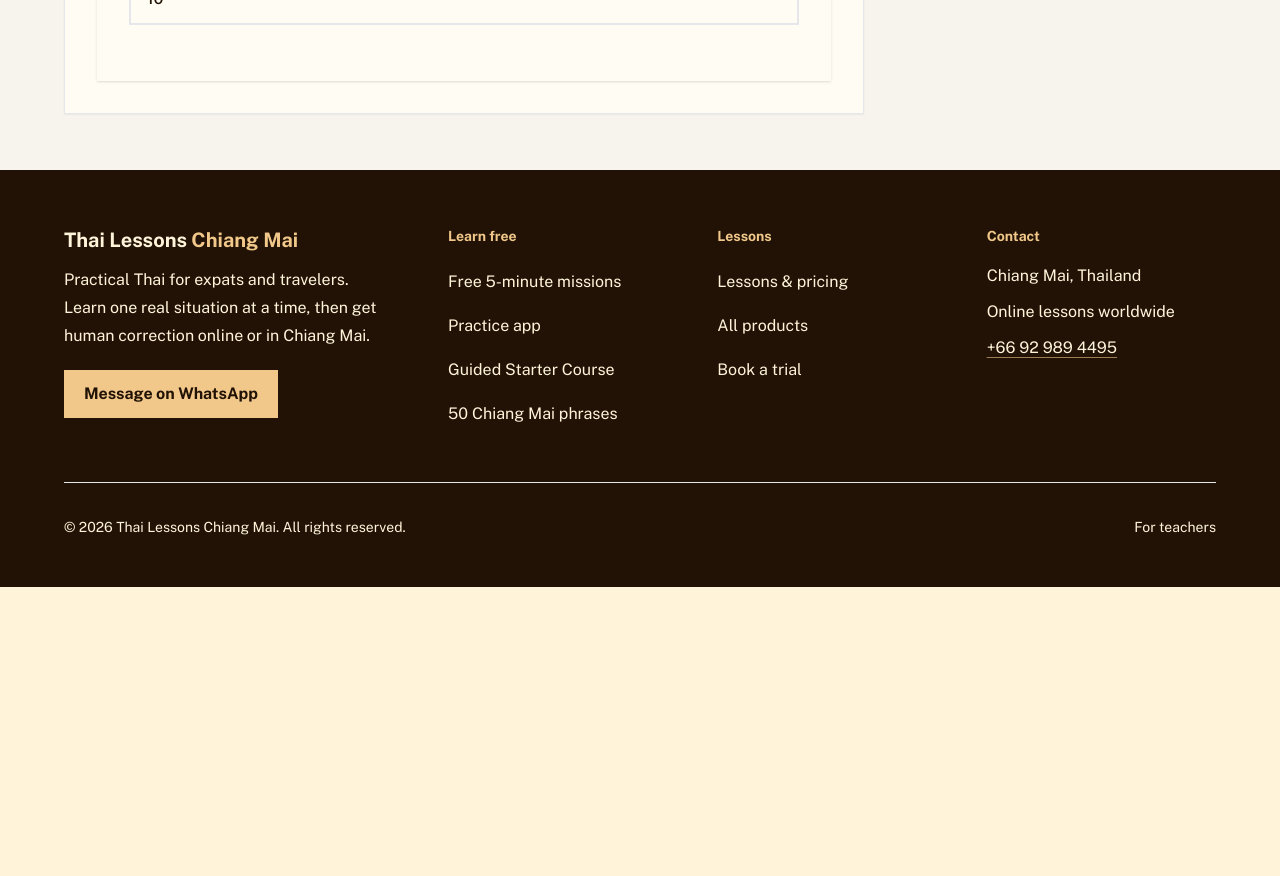
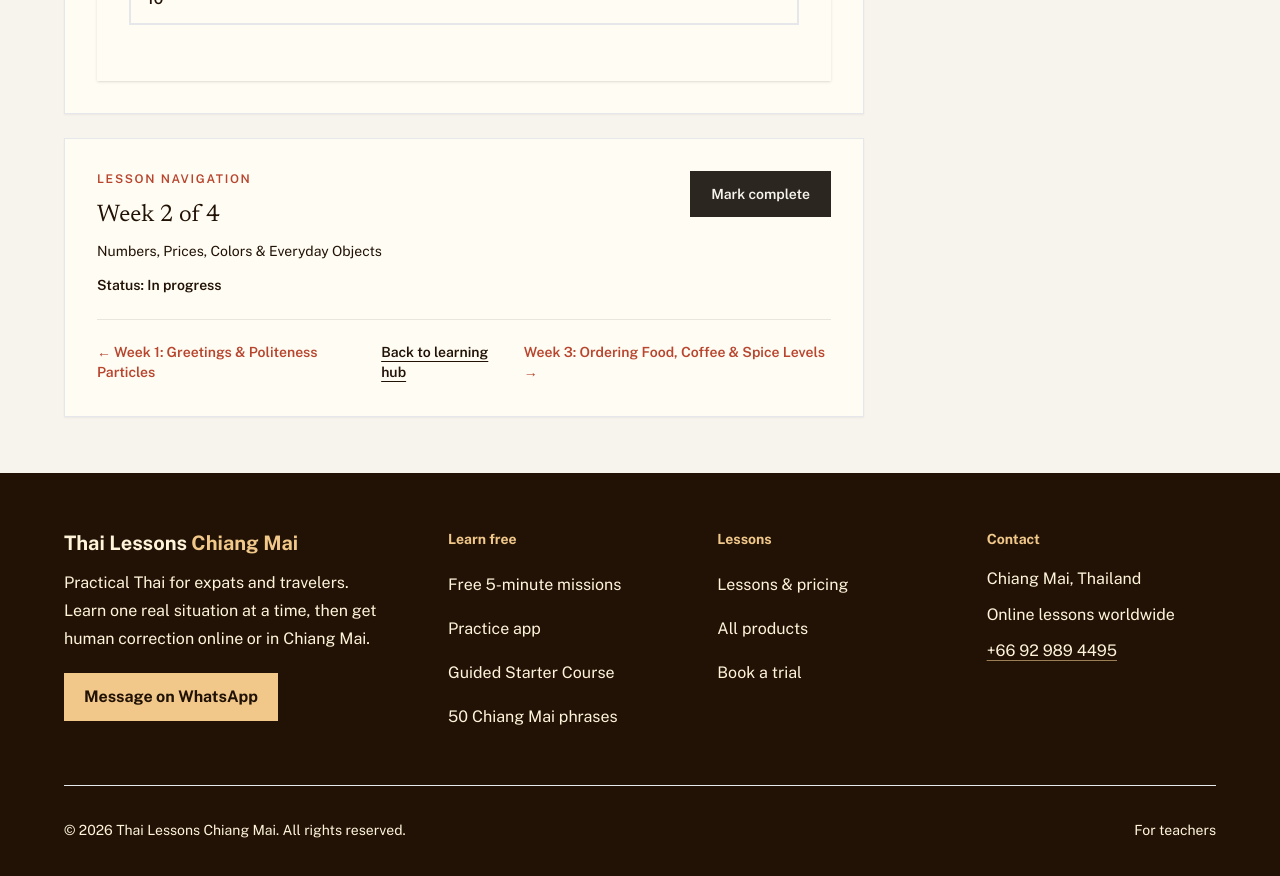
Before and after one commit to Mekjunkong/thai-culture, a Next.js app: page /lessons/week-2 in a window 1280 px wide. Shown: the part 6220-7096 px from the top of the page. Before the commit the page ends 6807 px from the top, so only its background shows below. Built offline with nearby package versions, Linux system fonts and the light colour scheme.

Commit message:
feat: add shared learner lesson progress navigation

```diff
--- a/app/lessons/week-1/page.tsx
+++ b/app/lessons/week-1/page.tsx
@@ -7,6 +7,7 @@ import QuizBlock from '@/components/quiz/QuizBlock'
 import Navbar from '@/components/ui/Navbar'
 import SiteFooter from '@/components/ui/SiteFooter'
 import MarkdownContent from '@/components/lesson/MarkdownContent'
+import LessonNavigation from '@/components/learner/LessonNavigation'
 
 export const metadata: Metadata = {
   title: 'Week 1: Greetings & Politeness Particles | Thai Lessons Chiang Mai',
@@ -96,6 +97,7 @@ export default function Week1Page() {
                 <QuizBlock />
               </div>
             </section>
+            <LessonNavigation week={1} />
           </div>
 
           <aside className="h-fit rounded-none border border-tamarind/10 bg-surface p-6 shadow-sm lg:sticky lg:top-24">
--- a/app/lessons/week-2/page.tsx
+++ b/app/lessons/week-2/page.tsx
@@ -8,6 +8,7 @@ import QuizBlock, { type QuizQuestion } from '@/components/quiz/QuizBlock'
 import Navbar from '@/components/ui/Navbar'
 import SiteFooter from '@/components/ui/SiteFooter'
 import MarkdownContent from '@/components/lesson/MarkdownContent'
+import LessonNavigation from '@/components/learner/LessonNavigation'
 
 export const metadata: Metadata = {
   title: 'Week 2: Numbers, Prices, Colors & Everyday Objects | Thai Lessons Chiang Mai',
@@ -128,6 +129,7 @@ export default function Week2Page() {
                 <QuizBlock questions={week2Questions} />
               </div>
             </section>
+            <LessonNavigation week={2} />
           </div>
 
           <aside className="h-fit rounded-none border border-tamarind/10 bg-surface p-6 shadow-sm lg:sticky lg:top-24">
--- a/app/lessons/week-3/page.tsx
+++ b/app/lessons/week-3/page.tsx
@@ -7,6 +7,7 @@ import QuizBlock, { type QuizQuestion } from '@/components/quiz/QuizBlock'
 import Navbar from '@/components/ui/Navbar'
 import SiteFooter from '@/components/ui/SiteFooter'
 import MarkdownContent from '@/components/lesson/MarkdownContent'
+import LessonNavigation from '@/components/learner/LessonNavigation'
 
 export const metadata: Metadata = {
   title: 'Week 3: Ordering Food, Coffee & Spice Levels | Thai Lessons Chiang Mai',
@@ -115,6 +116,7 @@ export default function Week3Page() {
                 <QuizBlock questions={week3Questions} />
               </div>
             </section>
+            <LessonNavigation week={3} />
           </div>
 
           <aside className="h-fit rounded-none border border-tamarind/10 bg-surface p-6 shadow-sm lg:sticky lg:top-24">
--- a/app/lessons/week-4/page.tsx
+++ b/app/lessons/week-4/page.tsx
@@ -7,6 +7,7 @@ import QuizBlock, { type QuizQuestion } from '@/components/quiz/QuizBlock'
 import Navbar from '@/components/ui/Navbar'
 import SiteFooter from '@/components/ui/SiteFooter'
 import MarkdownContent from '@/components/lesson/MarkdownContent'
+import LessonNavigation from '@/components/learner/LessonNavigation'
 
 export const metadata: Metadata = {
   title: 'Week 4: Transport, Temples, Markets & Local Etiquette | Thai Lessons Chiang Mai',
@@ -115,6 +116,7 @@ export default function Week4Page() {
                 <QuizBlock questions={week4Questions} />
               </div>
             </section>
+            <LessonNavigation week={4} />
           </div>
 
           <aside className="h-fit rounded-none border border-tamarind/10 bg-surface p-6 shadow-sm lg:sticky lg:top-24">
--- a/components/learner/LearnerHub.tsx
+++ b/components/learner/LearnerHub.tsx
@@ -6,52 +6,36 @@ import {
   emptyLearnerProgress,
   getFirstIncompleteLesson,
   learnerLessons,
-  LEARNER_PROGRESS_KEY,
   type LessonProgressStatus,
 } from '@/lib/learner-course'
-
-function readProgress() {
-  const initial = emptyLearnerProgress()
-
-  try {
-    const saved = JSON.parse(window.localStorage.getItem(LEARNER_PROGRESS_KEY) ?? '{}') as Record<string, LessonProgressStatus>
-    for (const lesson of learnerLessons) {
-      if (saved[String(lesson.week)] === 'not-started' || saved[String(lesson.week)] === 'in-progress' || saved[String(lesson.week)] === 'complete') {
-        initial[lesson.week] = saved[String(lesson.week)]
-      }
-    }
-  } catch {
-    // Corrupt or unavailable local storage should leave the learner at a truthful blank state.
-  }
-
-  return initial
-}
+import { readLearnerProgress, setLearnerLessonStatus, writeLearnerProgress } from '@/lib/learner-progress'
 
 export default function LearnerHub() {
   const [progress, setProgress] = useState<Record<number, LessonProgressStatus>>(emptyLearnerProgress)
   const [hydrated, setHydrated] = useState(false)
 
   useEffect(() => {
-    setProgress(readProgress())
+    setProgress(readLearnerProgress())
     setHydrated(true)
   }, [])
 
   useEffect(() => {
-    if (hydrated) window.localStorage.setItem(LEARNER_PROGRESS_KEY, JSON.stringify(progress))
+    if (hydrated) writeLearnerProgress(progress)
   }, [hydrated, progress])
 
   const nextLesson = useMemo(() => getFirstIncompleteLesson(progress), [progress])
   const completedCount = learnerLessons.filter(lesson => progress[lesson.week] === 'complete').length
 
   function startLesson(week: number) {
-    setProgress(current => ({ ...current, [week]: current[week] === 'complete' ? 'complete' : 'in-progress' }))
+    const current = readLearnerProgress()
+    const status = current[week] === 'complete' ? 'complete' : 'in-progress'
+    setProgress(setLearnerLessonStatus(week, status))
   }
 
   function toggleComplete(week: number) {
-    setProgress(current => ({
-      ...current,
-      [week]: current[week] === 'complete' ? 'in-progress' : 'complete',
-    }))
+    const current = readLearnerProgress()
+    const nextStatus = current[week] === 'complete' ? 'in-progress' : 'complete'
+    setProgress(setLearnerLessonStatus(week, nextStatus))
   }
 
   return (
--- /dev/null
+++ b/components/learner/LessonNavigation.tsx
@@ -0,0 +1,86 @@
+'use client'
+
+import { useEffect, useState } from 'react'
+import Link from 'next/link'
+import { learnerLessons, type LessonProgressStatus } from '@/lib/learner-course'
+import { readLearnerProgress, setLearnerLessonStatus } from '@/lib/learner-progress'
+
+type LessonNavigationProps = {
+  week: number
+}
+
+function statusLabel(status: LessonProgressStatus) {
+  if (status === 'complete') return 'Complete'
+  if (status === 'in-progress') return 'In progress'
+  return 'Not started'
+}
+
+export default function LessonNavigation({ week }: LessonNavigationProps) {
+  const lessonIndex = learnerLessons.findIndex(lesson => lesson.week === week)
+  const lesson = learnerLessons[lessonIndex]
+  const previousLesson = lessonIndex > 0 ? learnerLessons[lessonIndex - 1] : undefined
+  const nextLesson = lessonIndex >= 0 && lessonIndex < learnerLessons.length - 1 ? learnerLessons[lessonIndex + 1] : undefined
+  const [status, setStatus] = useState<LessonProgressStatus>('not-started')
+  const [hydrated, setHydrated] = useState(false)
+
+  useEffect(() => {
+    const progress = readLearnerProgress()
+    const currentStatus = progress[week] ?? 'not-started'
+    setStatus(currentStatus)
+    setHydrated(true)
+
+    if (currentStatus !== 'complete') {
+      setLearnerLessonStatus(week, 'in-progress')
+      setStatus('in-progress')
+    }
+  }, [week])
+
+  if (!lesson) return null
+
+  const isComplete = status === 'complete'
+
+  function toggleCompletion() {
+    const nextStatus = isComplete ? 'in-progress' : 'complete'
+    setLearnerLessonStatus(week, nextStatus)
+    setStatus(nextStatus)
+  }
+
+  return (
+    <section aria-labelledby="lesson-progress-heading" className="mt-6 border border-tamarind/10 bg-surface p-6 shadow-sm md:p-8">
+      <div className="flex flex-col gap-5 lg:flex-row lg:items-start lg:justify-between">
+        <div>
+          <p className="text-xs font-semibold uppercase tracking-[.14em] text-clay">Lesson navigation</p>
+          <h2 id="lesson-progress-heading" className="mt-3 font-serif text-2xl font-normal text-tamarind">Week {week} of {learnerLessons.length}</h2>
+          <p className="mt-2 text-sm leading-6 text-tamarind/70">{lesson.title}</p>
+          <p className="mt-3 text-sm font-semibold text-tamarind" aria-live="polite">
+            Status: {hydrated ? statusLabel(status) : 'Loading device progress…'}
+          </p>
+        </div>
+        <button
+          type="button"
+          onClick={toggleCompletion}
+          aria-pressed={isComplete}
+          aria-label={isComplete ? `Mark Week ${week} in progress` : `Mark Week ${week} complete`}
+          className="inline-flex min-h-11 min-w-11 items-center justify-center border border-ink bg-ink px-5 py-3 text-sm font-semibold text-paper transition-opacity hover:opacity-85 focus-visible:outline focus-visible:outline-2 focus-visible:outline-offset-4 focus-visible:outline-clay"
+        >
+          {isComplete ? 'Mark in progress' : 'Mark complete'}
+        </button>
+      </div>
+      <nav aria-label={`Week ${week} lesson navigation`} className="mt-6 flex flex-col gap-3 border-t border-ink/10 pt-5 sm:flex-row sm:items-center sm:justify-between">
+        {previousLesson ? (
+          <Link href={previousLesson.href} className="inline-flex min-h-11 min-w-11 items-center text-sm font-semibold text-clay hover:underline focus-visible:outline focus-visible:outline-2 focus-visible:outline-offset-4 focus-visible:outline-clay">
+            ← Week {previousLesson.week}: {previousLesson.title}
+          </Link>
+        ) : <span aria-hidden="true" />}
+        <Link href="/learn" className="inline-flex min-h-11 min-w-11 items-center text-sm font-semibold text-tamarind underline decoration-tamarind/30 underline-offset-4 hover:text-clay focus-visible:outline focus-visible:outline-2 focus-visible:outline-offset-4 focus-visible:outline-clay">
+          Back to learning hub
+        </Link>
+        {nextLesson ? (
+          <Link href={nextLesson.href} className="inline-flex min-h-11 min-w-11 items-center justify-end text-sm font-semibold text-clay hover:underline focus-visible:outline focus-visible:outline-2 focus-visible:outline-offset-4 focus-visible:outline-clay">
+            Week {nextLesson.week}: {nextLesson.title} →
+          </Link>
+        ) : <span aria-hidden="true" />}
+      </nav>
+    </section>
+  )
+}
--- /dev/null
+++ b/lib/learner-progress.ts
@@ -0,0 +1,49 @@
+import {
+  emptyLearnerProgress,
+  learnerLessons,
+  LEARNER_PROGRESS_KEY,
+  type LessonProgressStatus,
+} from '@/lib/learner-course'
+
+const validStatuses: LessonProgressStatus[] = ['not-started', 'in-progress', 'complete']
+
+export function readLearnerProgress(storage?: Storage): Record<number, LessonProgressStatus> {
+  const progress = emptyLearnerProgress()
+  const target = storage ?? (typeof window === 'undefined' ? undefined : window.localStorage)
+
+  if (!target) return progress
+
+  try {
+    const saved = JSON.parse(target.getItem(LEARNER_PROGRESS_KEY) ?? '{}') as Record<string, unknown>
+    for (const lesson of learnerLessons) {
+      const status = saved[String(lesson.week)]
+      if (validStatuses.includes(status as LessonProgressStatus)) {
+        progress[lesson.week] = status as LessonProgressStatus
+      }
+    }
+  } catch {
+    // Corrupt or unavailable local storage leaves the learner at a truthful blank state.
+  }
+
+  return progress
+}
+
+export function writeLearnerProgress(progress: Record<number, LessonProgressStatus>, storage?: Storage) {
+  const target = storage ?? (typeof window === 'undefined' ? undefined : window.localStorage)
+  if (!target) return
+
+  try {
+    target.setItem(LEARNER_PROGRESS_KEY, JSON.stringify(progress))
+  } catch {
+    // A blocked or full local storage should not interrupt lesson reading.
+  }
+}
+
+export function setLearnerLessonStatus(week: number, status: LessonProgressStatus, storage?: Storage) {
+  const progress = readLearnerProgress(storage)
+  progress[week] = status
+  writeLearnerProgress(progress, storage)
+  return progress
+}
+
+export { LEARNER_PROGRESS_KEY }
--- a/package.json
+++ b/package.json
@@ -8,7 +8,8 @@
     "start": "next start",
     "lint": "next lint",
     "check:booking-flow": "node scripts/check-booking-flow.mjs",
-    "check:learning-hub": "node scripts/check-learning-hub.mjs"
+    "check:learning-hub": "node scripts/check-learning-hub.mjs",
+    "check:lesson-navigation": "node scripts/check-lesson-navigation.mjs"
   },
   "dependencies": {
     "@phosphor-icons/react": "^2.1.10",
--- a/scripts/check-learning-hub.mjs
+++ b/scripts/check-learning-hub.mjs
@@ -3,13 +3,14 @@ import { readFileSync } from 'node:fs'
 
 const page = readFileSync('app/learn/page.tsx', 'utf8')
 const hub = readFileSync('components/learner/LearnerHub.tsx', 'utf8')
+const progress = readFileSync('lib/learner-progress.ts', 'utf8')
 const data = readFileSync('lib/learner-course.ts', 'utf8')
 const navbar = readFileSync('components/ui/Navbar.tsx', 'utf8')
 
 assert.match(page, /<LearnerHub \/>/)
 assert.match(page, /canonical: '\/learn'/)
 assert.match(hub, /'use client'/)
-assert.match(hub, /window\.localStorage/)
+assert.match(progress, /window\.localStorage/)
 assert.match(hub, /Continue with Week \{nextLesson\.week\}/)
 assert.match(hub, /Not started/)
 assert.match(hub, /In progress/)
```
Also changed, not shown: scripts/check-lesson-navigation.mjs (added, +27 -0 lines).
